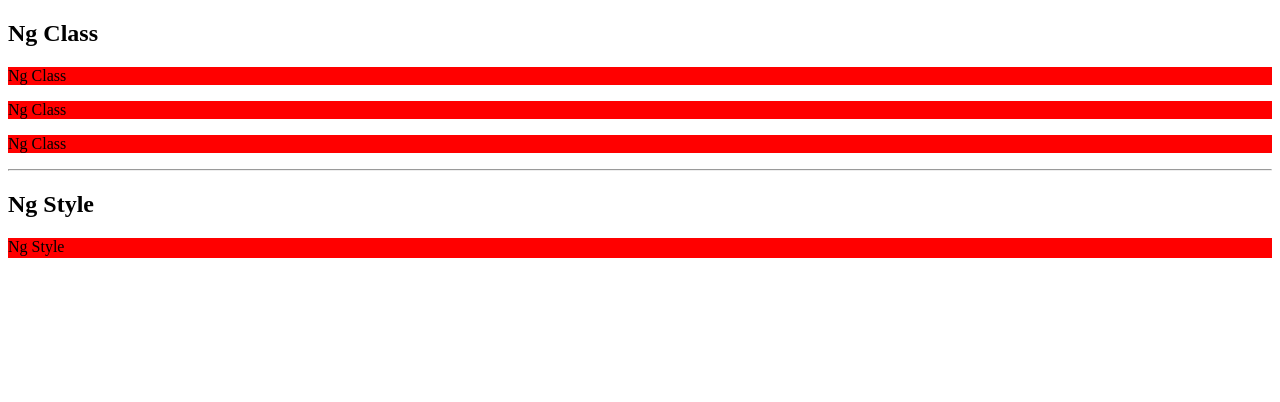
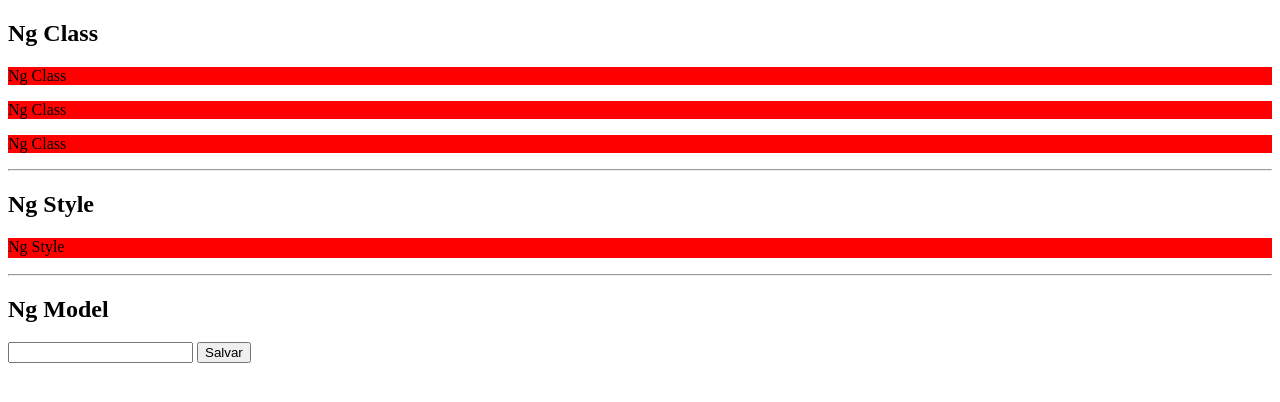
Before and after one commit to saranascimento/curso-angular-2-v15, an Angular app: page / in a window 1280 px wide. Shown: the top 402 px of the page. Built offline with nearby package versions, Linux system fonts and the light colour scheme.

Commit message:
section 5 [Angular]: Diretivas - ngModel

```diff
--- a/src/app/diretivas-atributos/diretivas-atributos.component.html
+++ b/src/app/diretivas-atributos/diretivas-atributos.component.html
@@ -1,3 +1,4 @@
+<div *ngIf="nome != 'Sara'">
     <h2>Ng Class</h2>
     <p [ngClass]="'active'">Ng Class</p>
     <p [ngClass]="{'active': true, 'disabled': false}">Ng Class</p>
@@ -7,3 +8,14 @@
 
     <h2>Ng Style</h2>
     <p [ngStyle]="{'height': heightPx, 'background-color': backgroundColor }">Ng Style</p>
+</div>
+
+<hr>
+
+<h2>Ng Model</h2>
+
+<input [(ngModel)]="nome"> {{nome}}
+
+<button (click)="salvar()">Salvar</button>
+
+<li *ngFor="let item of list">{{item.nome}}</li>
--- a/src/app/diretivas-atributos/diretivas-atributos.component.ts
+++ b/src/app/diretivas-atributos/diretivas-atributos.component.ts
@@ -10,6 +10,9 @@
   public valor: boolean = true;
   public heightPx: string = "20px";
   public backgroundColor: string = "red";
+
+  public nome: string = "";
+  public list: Array<{nome: string}> = [];
 
   constructor() {}
   ngOnInit(): void {
@@ -25,4 +28,9 @@
       }
     }, 2000)
   }
+
+  public salvar(){
+    this.list.push({nome: this.nome});
+    this.nome = "";
+  }
 }
```
Lines whose indentation alone changed are shown as unchanged.
